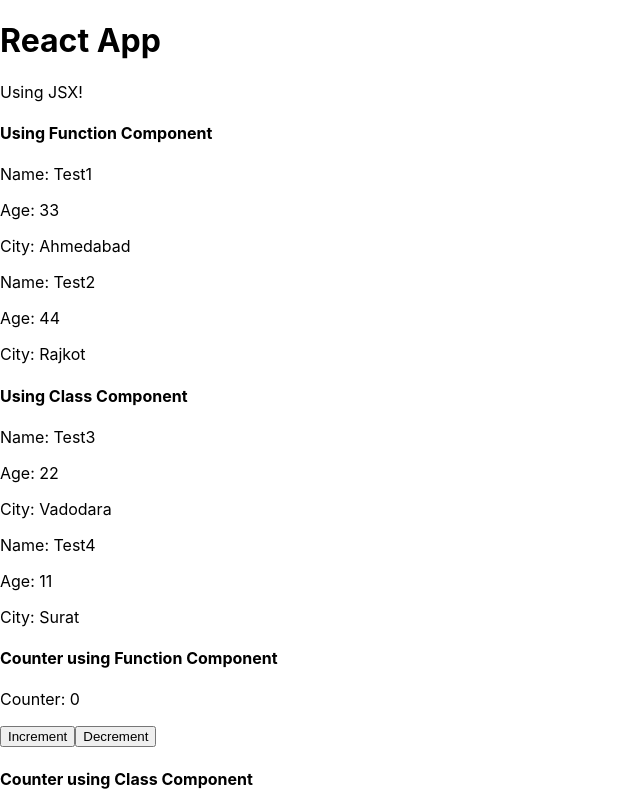
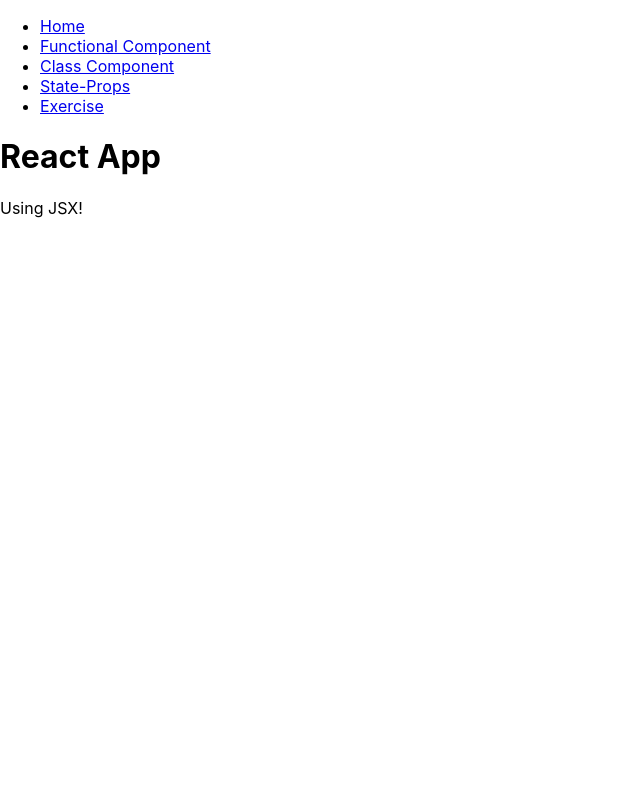
Before and after one commit to nikunjp-tatva/react-training, a React (Create React App) app: page / in a window 1280 px wide. Shown: the top 800 px of the page, without its empty margins (0-640 px from the left). Built offline with nearby package versions, Linux system fonts and the light colour scheme.

Commit message:
refactor and add pages using react router dom

```diff
--- a/package.json
+++ b/package.json
@@ -8,6 +8,7 @@
     "@testing-library/user-event": "^13.5.0",
     "react": "^18.2.0",
     "react-dom": "^18.2.0",
+    "react-router-dom": "^6.20.0",
     "react-scripts": "5.0.1",
     "web-vitals": "^2.1.4"
   },
--- a/src/App.js
+++ b/src/App.js
@@ -1,37 +1,26 @@
-import LifeCycle from "./components/class/LifeCycle";
-import Parent from "./components/class/Parent";
-import StateClass from "./components/class/StateClass";
-import JSXComponent from "./components/functional/JSXComponent";
-import LifeCycle1 from "./components/functional/LifeCycle1";
-import ParentProp from "./components/functional/ParentProp";
-import PassState from "./components/functional/PassState";
-import PassState2 from "./components/functional/PassState2";
-import State from "./components/functional/State";
+import { BrowserRouter as Router, Route, Routes } from "react-router-dom";
+
+import EX5 from "./pages/EX5";
+import Home from "./pages/Home";
+import Functional from "./pages/Functional";
+import Class from "./pages/Class";
+import StateProps from "./pages/StateProps";
+import NavBar from "./components/functional/NavBar";
 
 function App() {
   return (
-    <div className="App">
-      <header className="App-header">
-        <h1>React App</h1>
-        <JSXComponent />
-        <h4>Using Function Component</h4>
-        <ParentProp name="Test2" age="44" city="Rajkot" />
-        <h4>Using Class Component</h4>
-        <Parent name="Test4" age="11" city="Surat" />
-        <h4>Counter using Function Component</h4>
-        <State />
-        <h4>Counter using Class Component</h4>
-        <StateClass />
-        <h4>Counter using Pass state from parent to child</h4>
-        <PassState />
-        <h4>Counter using Pass state from parent to child Pass only state</h4>
-        <PassState2 />
-        <h4>Class Component LifeCycle Mounting </h4>
-        <LifeCycle />
-        <h4>Function Component LifeCycle Mounting </h4>
-        <LifeCycle1 />
-      </header>
-    </div>
+    <Router>
+      <div>
+        <NavBar />
+        <Routes>
+          <Route path="/" exact element={<Home />} />
+          <Route path="/functional" element={< Functional />} />
+          <Route path="/class" element={< Class />} />
+          <Route path="/state-props" element={< StateProps />} />
+          <Route path="/ex-5" element={< EX5 />} />
+        </Routes>
+      </div>
+    </Router>
   );
 }
 
--- /dev/null
+++ b/src/components/functional/NavBar.js
@@ -0,0 +1,18 @@
+import React from 'react';
+import { Link } from 'react-router-dom';
+
+const NavBar = () => {
+  return (
+    <nav>
+      <ul>
+        <li><Link to="/">Home</Link></li>
+        <li><Link to="/functional">Functional Component</Link></li>
+        <li><Link to="/class">Class Component</Link></li>
+        <li><Link to="/state-props">State-Props</Link></li>
+        <li><Link to="/ex-5">Exercise</Link></li>
+      </ul>
+    </nav>
+  );
+};
+
+export default NavBar;
--- /dev/null
+++ b/src/pages/Class.js
@@ -0,0 +1,18 @@
+import LifeCycle from "../components/class/LifeCycle";
+import Parent from "../components/class/Parent";
+import StateClass from "../components/class/StateClass";
+
+const Class = () => {
+  return (
+    <>
+      <h4>Using Class Component</h4>
+      <Parent name="Test4" age="11" city="Surat" />
+      <h4>Counter using Class Component</h4>
+      <StateClass />
+      <h4>Class Component LifeCycle Mounting </h4>
+      <LifeCycle />
+    </>
+  );
+};
+
+export default Class;
--- /dev/null
+++ b/src/pages/EX5.js
@@ -0,0 +1,55 @@
+import react, { useEffect, useState } from "react";
+
+const Counter = () => {
+  const [count, setCount] = useState(1);
+  const incrementCount = () => {
+    setCount((prev) => prev + 1);
+  };
+
+  const decrementCount = () => {
+    setCount((prev) => (prev ? prev - 1 : prev));
+  };
+
+  useEffect(() => {
+    // componentDidMount
+    console.log("Component Mounted");
+
+    // componentWillUnmount
+    return () => {
+      console.log("Component Unmounted");
+    };
+  }, []);
+
+  // componentDidUpdate
+  useEffect(() => {
+    console.log("Component Updated");
+  }, [count]);
+
+  return (
+    <>
+      <h4>Count Value: {count}</h4>{" "}
+      <div>
+        <button onClick={incrementCount}>Increment</button>{" "}
+        <button onClick={decrementCount}>Decrement</button>
+      </div>
+    </>
+  );
+};
+const LifeCycle1 = () => {
+  const [visibility, setVisibility] = useState(false);
+
+  const changeVisibility = () => {
+    setVisibility((prev) => !prev);
+  };
+
+  return (
+    <>
+      <button onClick={changeVisibility}>
+        {visibility ? "Hide Counter" : "Show Counter"}
+      </button>
+      {visibility && <Counter />}
+    </>
+  );
+};
+
+export default LifeCycle1;
--- /dev/null
+++ b/src/pages/Functional.js
@@ -0,0 +1,18 @@
+import LifeCycle1 from "../components/functional/LifeCycle1";
+import ParentProp from "../components/functional/ParentProp";
+import State from "../components/functional/State";
+
+const Functional = () => {
+  return (
+    <>
+      <h4>Using Function Component</h4>
+      <ParentProp name="Test2" age="44" city="Rajkot" />
+      <h4>Counter using Function Component</h4>
+      <State />
+      <h4>Function Component LifeCycle Mounting </h4>
+      <LifeCycle1 />
+    </>
+  );
+};
+
+export default Functional;
--- /dev/null
+++ b/src/pages/Home.js
@@ -0,0 +1,12 @@
+import JSXComponent from "../components/functional/JSXComponent";
+
+const Home = () => {
+  return (
+    <>
+      <h1>React App</h1>
+      <JSXComponent />
+    </>
+  );
+};
+
+export default Home;
--- /dev/null
+++ b/src/pages/StateProps.js
@@ -0,0 +1,15 @@
+import PassState from "../components/functional/PassState";
+import PassState2 from "../components/functional/PassState2";
+
+const StateProps = () => {
+  return (
+    <>
+      <h4>Counter using Pass state from parent to child</h4>
+      <PassState />
+      <h4>Counter using Pass state from parent to child Pass only state</h4>
+      <PassState2 />
+    </>
+  );
+};
+
+export default StateProps;
```
Also changed, not shown: 1 other file (tests, documents, lock files or other folders).
